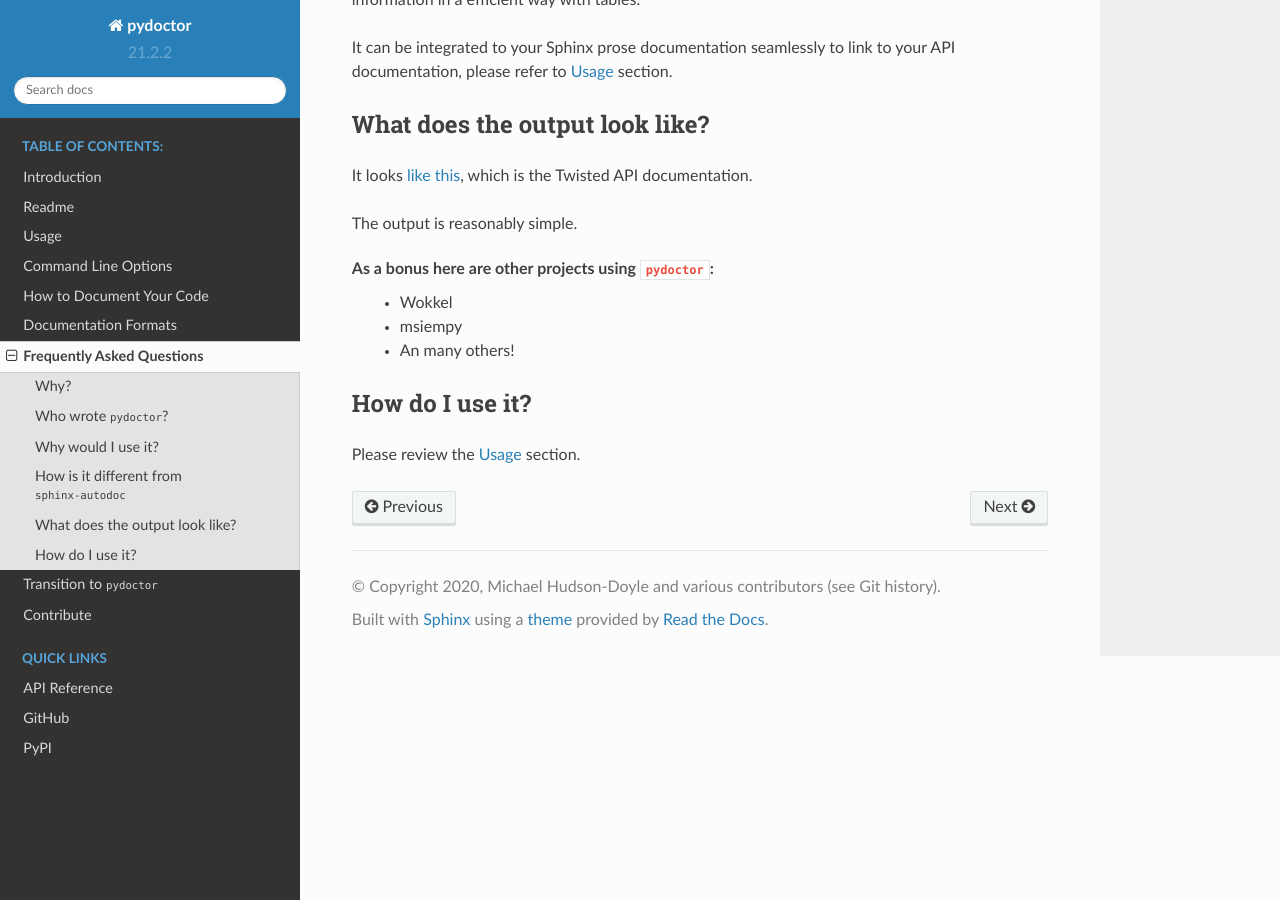
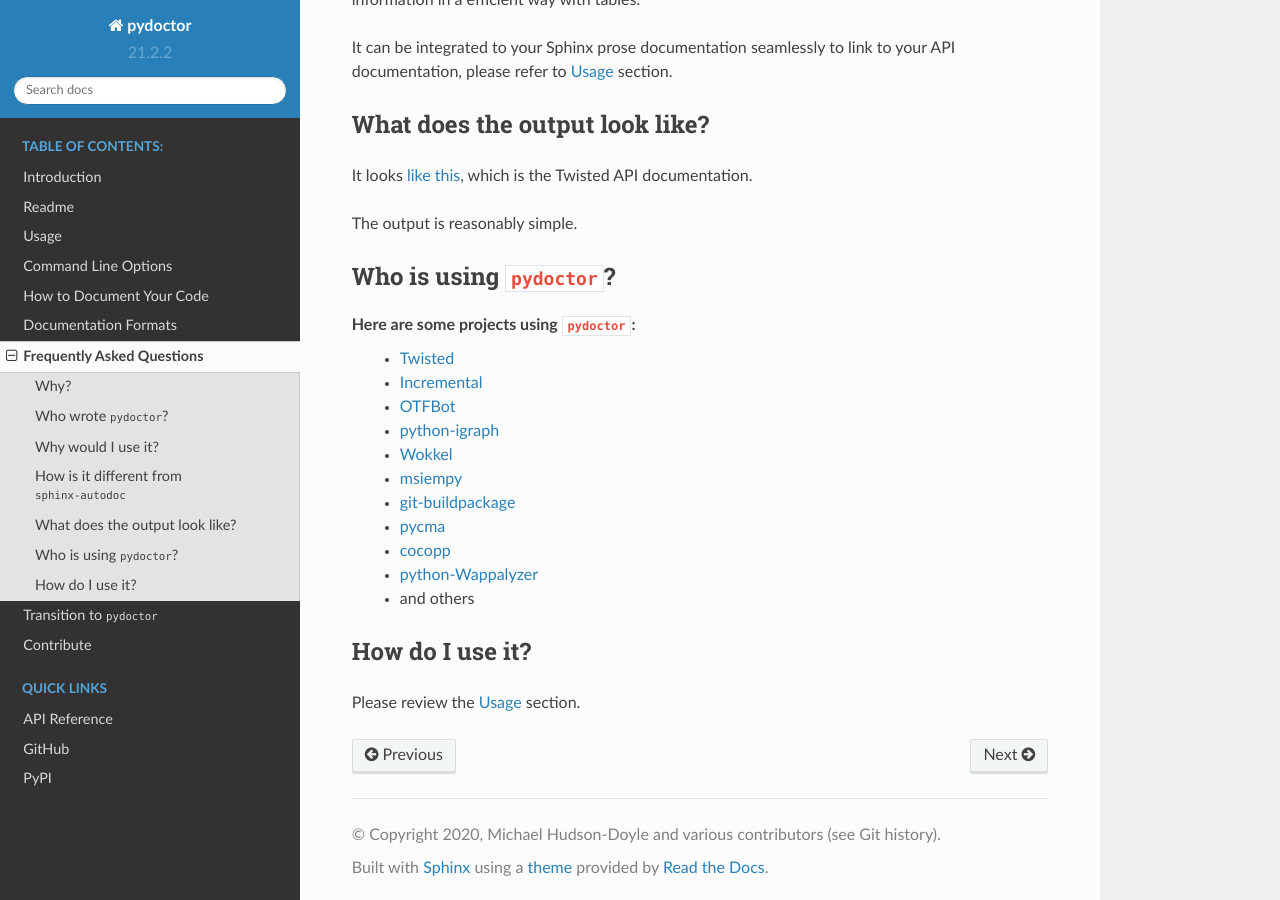
Before and after one commit to twisted/pydoctor, a Sphinx documentation site: the page built from docs/source/faq.rst, in a window 1280 px wide and 900 px high, scrolled down 880 px. Built offline with Sphinx 7.4.7 and the Read the Docs theme 2.0.0, drawn with Linux system fonts in a browser that asks for light colours.

Commit message:
Update list of projects using ``pydoctor``

```diff
--- a/docs/source/faq.rst
+++ b/docs/source/faq.rst
@@ -49,10 +49,21 @@
 
 The output is reasonably simple.
 
-As a bonus here are other projects using ``pydoctor``:
-    - Wokkel
-    - msiempy
-    - An many others!
+Who is using ``pydoctor``?
+--------------------------
+
+Here are some projects using ``pydoctor``:
+    - `Twisted <https://twistedmatrix.com/trac/>`_
+    - `Incremental <https://github.com/twisted/incremental>`_
+    - `OTFBot <https://otfbot.org/start>`_
+    - `python-igraph <https://igraph.org/python/>`_
+    - `Wokkel <https://github.com/ralphm/wokkel>`_
+    - `msiempy <https://github.com/mfesiem/msiempy>`_
+    - `git-buildpackage <https://github.com/agx/git-buildpackage>`_
+    - `pycma <https://github.com/CMA-ES/pycma>`_
+    - `cocopp <https://github.com/numbbo/coco>`_
+    - `python-Wappalyzer <https://github.com/chorsley/python-Wappalyzer>`_
+    - and others
 
 
 How do I use it?
```
